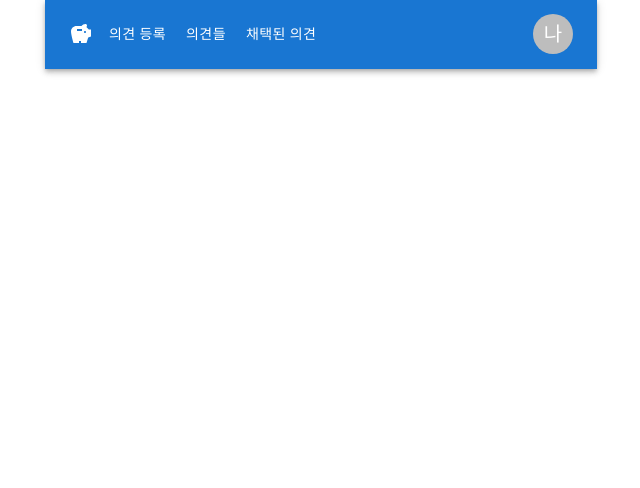
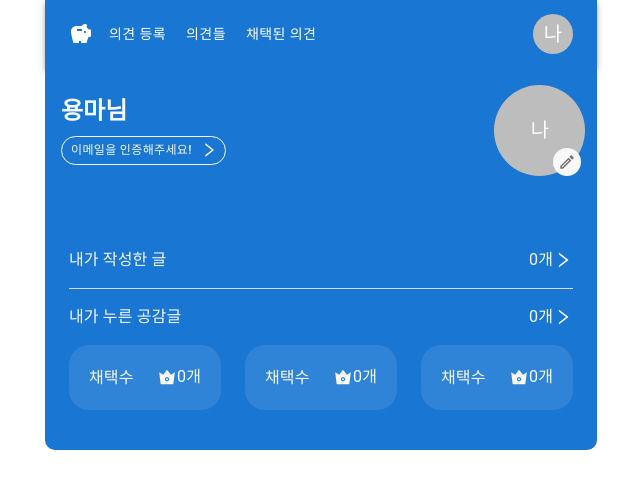
Before and after one commit to peikin/study, a React (Create React App) app: page /mypage in a window 1280 px wide. Before the commit this address had no page. Shown: the top 488 px of the page, without its empty margins (319-959 px from the left). Built offline with nearby package versions, Linux system fonts and the light colour scheme.

Commit message:
feat: add login, mypage

```diff
--- a/package.json
+++ b/package.json
@@ -5,6 +5,7 @@
   "dependencies": {
     "@emotion/react": "^11.10.6",
     "@emotion/styled": "^11.10.6",
+    "@hookform/error-message": "^2.0.1",
     "@mui/icons-material": "^5.11.16",
     "@mui/material": "^5.11.16",
     "@testing-library/jest-dom": "^5.16.5",
--- a/src/components/common/layout.tsx
+++ b/src/components/common/layout.tsx
@@ -9,7 +9,7 @@ type LayoutProps = {
 const Layout = ({ children }: LayoutProps) => (
   <Container maxWidth="sm">
     <Header />
-    <Box sx={{ pt: 3 }}>{children}</Box>
+    <Box>{children}</Box>
   </Container>
 )
 export default Layout
--- /dev/null
+++ b/src/components/login/LoginForm.tsx
@@ -0,0 +1,65 @@
+import React from 'react'
+import { Box, Button } from '@mui/material'
+import TextField from '@mui/material/TextField'
+import { useForm, useFormState } from 'react-hook-form'
+
+interface FormInputs {
+  id: string
+  password: string
+}
+
+const LoginForm = () => {
+  const { register, handleSubmit, control } = useForm<FormInputs>()
+  const { errors } = useFormState({ control })
+
+  const onLoginSubmit = () => {
+    window.location.href = '/mypage'
+  }
+
+  return (
+    <Box
+      component="form"
+      sx={{ pt: 2 }}
+      autoComplete="off"
+      onSubmit={handleSubmit(onLoginSubmit)}
+    >
+      <TextField
+        fullWidth
+        error={!!errors.id}
+        id="fullWidth"
+        label="아이디를 입력해주세요."
+        variant="outlined"
+        sx={{ mb: 2 }}
+        helperText={errors.id ? '아이디를 입력해주세요.' : ''}
+        {...register('id', { required: '아이디를 입력해주세요.' })}
+      />
+
+      <TextField
+        fullWidth
+        error={!!errors.password}
+        type="password"
+        id="fullWidth"
+        label="비밀번호를 입력해주세요."
+        variant="outlined"
+        sx={{ mb: 3 }}
+        helperText={errors.password ? '비밀번호를 입력해주세요.' : ''}
+        {...register('password', { required: '비밀번호를 입력해주세요.' })}
+      />
+
+      <Button
+        fullWidth
+        type="submit"
+        variant="contained"
+        size="large"
+        sx={{ mb: 1 }}
+      >
+        로그인
+      </Button>
+      <Button fullWidth variant="contained" size="large">
+        회원가입
+      </Button>
+    </Box>
+  )
+}
+
+export default LoginForm
--- /dev/null
+++ b/src/components/login/SNSLoginButton.tsx
@@ -0,0 +1,7 @@
+import React from 'react'
+
+const SNSLoginButton = () => {
+  return <div></div>
+}
+
+export default SNSLoginButton
--- /dev/null
+++ b/src/components/mypage/MyContentInfo.tsx
@@ -0,0 +1,131 @@
+import React from 'react'
+import { Box, Divider, Grid, Icon, Link, Typography } from '@mui/material'
+import { AiFillCrown, AiOutlineRight } from 'react-icons/ai'
+import Container from '@mui/material/Container'
+
+const MyContentInfo = () => {
+  return (
+    <Container sx={{ py: 5, px: 2 }}>
+      <Box>
+        <Link
+          href="#"
+          underline="none"
+          sx={{
+            display: 'flex',
+            justifyContent: 'space-between',
+            color: '#f8f8f8',
+            py: 2,
+          }}
+        >
+          <Typography>내가 작성한 글</Typography>
+          <Typography sx={{ display: 'flex', alignItems: 'flex-center' }}>
+            0개
+            <Icon fontSize="small">
+              <AiOutlineRight />
+            </Icon>
+          </Typography>
+        </Link>
+
+        <Divider sx={{ backgroundColor: '#f8f8f8' }} />
+
+        <Link
+          href="#"
+          underline="none"
+          sx={{
+            display: 'flex',
+            justifyContent: 'space-between',
+            color: '#f8f8f8',
+            py: 2,
+          }}
+        >
+          <Typography>내가 누른 공감글</Typography>
+          <Typography sx={{ display: 'flex', alignItems: 'flex-center' }}>
+            0개
+            <Icon fontSize="small">
+              <AiOutlineRight />
+            </Icon>
+          </Typography>
+        </Link>
+      </Box>
+
+      <Box sx={{ flexGrow: 1 }}>
+        <Grid container spacing={{ xs: 1, md: 3 }} columns={{ xs: 1, sm: 3 }}>
+          <Grid item xs={1} sm={1}>
+            <Link
+              href="#"
+              underline="none"
+              sx={{
+                display: 'flex',
+                justifyContent: 'space-between',
+                color: '#f8f8f8',
+                p: 2.5,
+                borderRadius: 5,
+                backgroundColor: 'rgba(255, 255, 255, 0.1)',
+              }}
+            >
+              <Typography variant="h6" component="p" sx={{ fontSize: 16 }}>
+                채택수
+              </Typography>
+              <Typography sx={{ display: 'flex', alignItems: 'flex-center' }}>
+                <Icon fontSize="small">
+                  <AiFillCrown />
+                </Icon>
+                0개
+              </Typography>
+            </Link>
+          </Grid>
+          <Grid item xs={1} sm={1}>
+            <Link
+              href="#"
+              underline="none"
+              sx={{
+                display: 'flex',
+                justifyContent: 'space-between',
+                color: '#f8f8f8',
+                p: 2.5,
+                borderRadius: 5,
+                backgroundColor: 'rgba(255, 255, 255, 0.1)',
+              }}
+            >
+              <Typography variant="h6" component="p" sx={{ fontSize: 16 }}>
+                채택수
+              </Typography>
+              <Typography sx={{ display: 'flex', alignItems: 'flex-center' }}>
+                <Icon fontSize="small">
+                  <AiFillCrown />
+                </Icon>
+                0개
+              </Typography>
+            </Link>
+          </Grid>
+          <Grid item xs={1} sm={1}>
+            <Link
+              href="#"
+              underline="none"
+              sx={{
+                display: 'flex',
+                justifyContent: 'space-between',
+                color: '#f8f8f8',
+                p: 2.5,
+                borderRadius: 5,
+                backgroundColor: 'rgba(255, 255, 255, 0.1)',
+              }}
+            >
+              <Typography variant="h6" component="p" sx={{ fontSize: 16 }}>
+                채택수
+              </Typography>
+              <Typography sx={{ display: 'flex', alignItems: 'flex-center' }}>
+                <Icon fontSize="small">
+                  <AiFillCrown />
+                </Icon>
+                0개
+              </Typography>
+            </Link>
+          </Grid>
+        </Grid>
+      </Box>
+    </Container>
+  )
+}
+
+export default MyContentInfo
--- /dev/null
+++ b/src/components/mypage/MyProfileInfo.tsx
@@ -0,0 +1,66 @@
+import React from 'react'
+import { Button, Grid, Typography } from '@mui/material'
+import Avatar from '@mui/material/Avatar'
+import { AiOutlineRight } from 'react-icons/ai'
+import IconButton from '@mui/material/IconButton'
+import { MdOutlineEdit } from 'react-icons/md'
+
+const MyProfileInfo = () => {
+  const handleClick = () => {
+    alert('click!')
+  }
+
+  return (
+    <Grid
+      container
+      sx={{
+        width: '100%',
+        justifyContent: 'space-between',
+        alignItems: 'center',
+        p: 2,
+      }}
+    >
+      <Grid xs={7} sm={10} sx={{ pr: 2 }}>
+        <Typography
+          variant="h5"
+          component="h5"
+          sx={{ fontWeight: 'bold', mb: 1, color: '#f8f8f8' }}
+        >
+          용마님
+        </Typography>
+        <Button
+          variant="outlined"
+          endIcon={<AiOutlineRight />}
+          onClick={handleClick}
+          size="small"
+          sx={{
+            color: '#f8f8f8',
+            borderColor: '#f8f8f8',
+            borderRadius: 20,
+            fontSize: 12,
+          }}
+        >
+          이메일을 인증해주세요!
+        </Button>
+      </Grid>
+      <Grid xs={2.5} sm={2} sx={{ position: 'relative' }}>
+        <Avatar sx={{ width: { xs: 62, sm: 91 }, height: { xs: 62, sm: 91 } }}>
+          나
+        </Avatar>
+        <IconButton
+          size="small"
+          sx={{
+            position: 'absolute',
+            bottom: 0,
+            right: 0,
+            backgroundColor: '#f8f8f8',
+          }}
+        >
+          <MdOutlineEdit />
+        </IconButton>
+      </Grid>
+    </Grid>
+  )
+}
+
+export default MyProfileInfo
--- a/src/pages/_app.tsx
+++ b/src/pages/_app.tsx
@@ -3,6 +3,8 @@ import '../App.css'
 import { BrowserRouter, Route, Routes } from 'react-router-dom'
 import ReviewRegister from './review/register'
 import Layout from '../components/common/layout'
+import LoginPage from './login'
+import MyPage from './mypage'
 
 function App() {
   return (
@@ -10,6 +12,8 @@ function App() {
       <Layout>
         <Routes>
           <Route path="/review/register" element={<ReviewRegister />} />
+          <Route path="/login" element={<LoginPage />} />
+          <Route path="/mypage" element={<MyPage />} />
         </Routes>
       </Layout>
     </BrowserRouter>
--- /dev/null
+++ b/src/pages/login/index.tsx
@@ -0,0 +1,28 @@
+import React from 'react'
+import LoginForm from '../../components/login/LoginForm'
+import { Box, Typography } from '@mui/material'
+// import SNSLoginButton from '../../components/login/SNSLoginButton'
+
+const LoginPage = () => {
+  return (
+    <Box sx={{ pt: 3 }}>
+      <Typography
+        variant="h5"
+        component="h5"
+        sx={{ fontWeight: 'bold', mb: 1 }}
+      >
+        모두의 리뷰에
+        <br />
+        로그인 합니다.
+      </Typography>
+      <Typography variant="body1" component="span">
+        모두의 리뷰에 여러분의 리뷰를 남겨보세요!
+      </Typography>
+
+      <LoginForm />
+      {/*<SNSLoginButton />*/}
+    </Box>
+  )
+}
+
+export default LoginPage
--- /dev/null
+++ b/src/pages/mypage/index.tsx
@@ -0,0 +1,21 @@
+import React from 'react'
+import MyProfileInfo from '../../components/mypage/MyProfileInfo'
+import MyContentInfo from '../../components/mypage/MyContentInfo'
+import { Box } from '@mui/material'
+
+const MyPage = () => {
+  return (
+    <Box
+      sx={{
+        backgroundColor: '#1976d2',
+        borderBottomRightRadius: 10,
+        borderBottomLeftRadius: 10,
+      }}
+    >
+      <MyProfileInfo />
+      <MyContentInfo />
+    </Box>
+  )
+}
+
+export default MyPage
--- a/src/pages/review/register.tsx
+++ b/src/pages/review/register.tsx
@@ -4,15 +4,16 @@ import BusinessSelect from '../../components/review/businessSelect'
 import FeedBackType from '../../components/review/feedbackType'
 import ReviewContents from '../../components/review/contents'
 import SubmitButton from '../../components/review/SubmitButton'
+import { Box } from '@mui/material'
 
 const ReviewRegister = () => {
   return (
-    <>
+    <Box sx={{ pt: 3 }}>
       <BusinessSelect />
       <FeedBackType />
       <ReviewContents />
       <SubmitButton />
-    </>
+    </Box>
   )
 }
 
```
Also changed, not shown: 1 other file (tests, documents, lock files or other folders).
